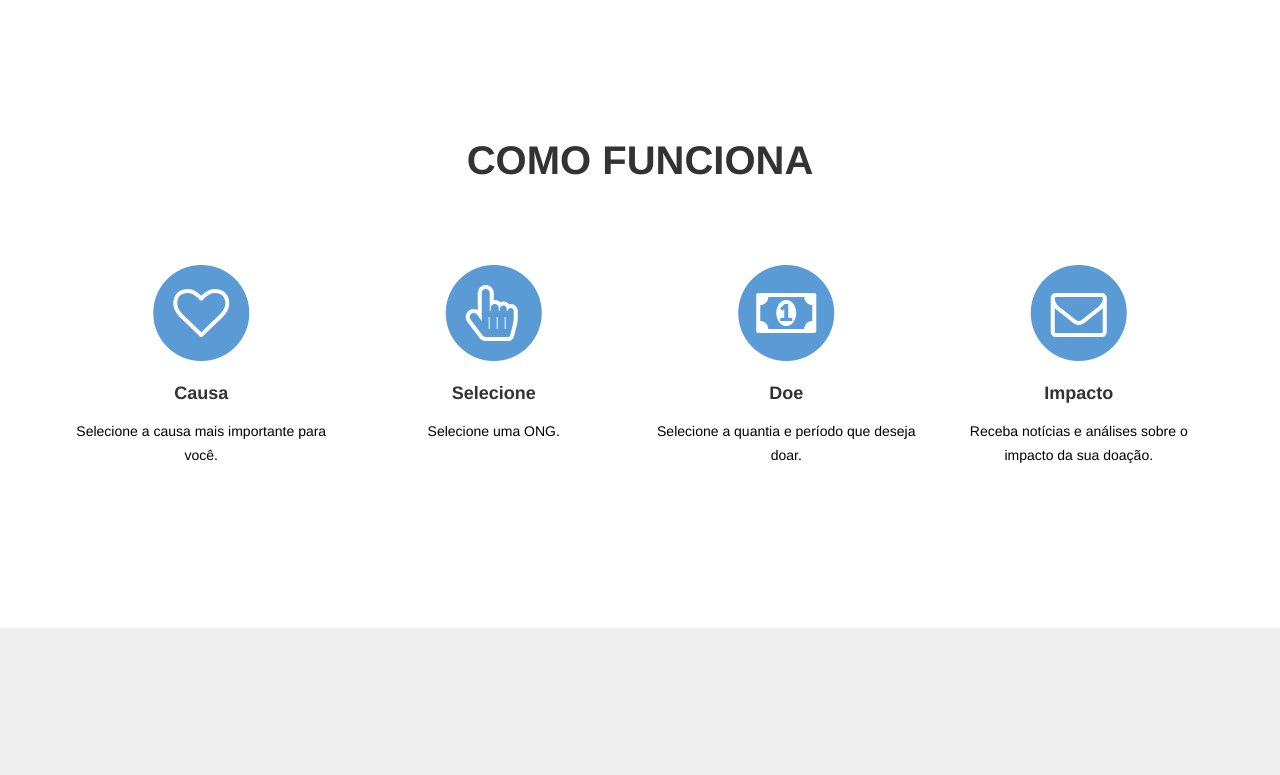
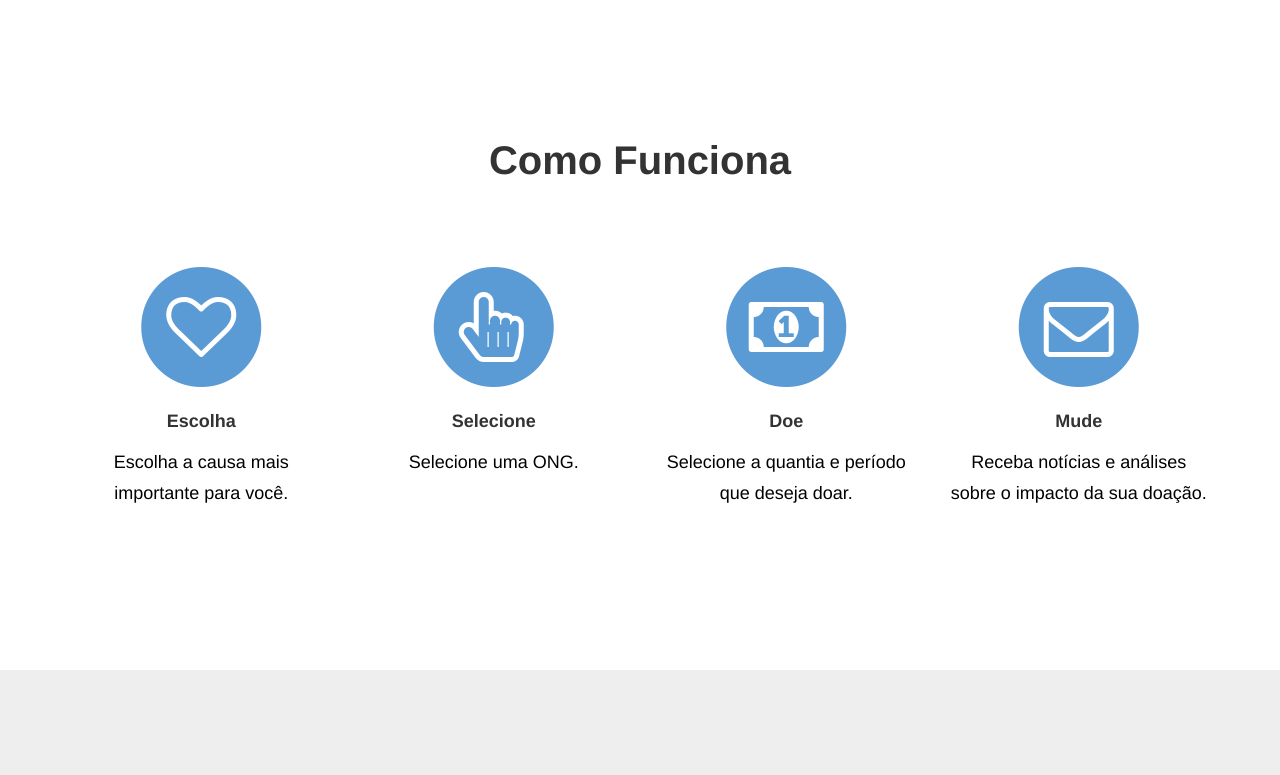
Before and after one commit to guipsamora/doebem.org, a website: page index.html in a window 1280 px wide. Shown: the part 780-1555 px from the top of the page. Drawn offline with nearby package versions, Linux system fonts and the light colour scheme; a web font is replaced by a local one.

Commit message:
Ajustes gerais 15/09/16

```diff
--- a/css/agency.css
+++ b/css/agency.css
@@ -14,11 +14,12 @@ color: black;
   color: #5b9bd5;
 }
 p {
-  font-size: 14px;
+  font-size: 18px;
   line-height: 1.75;
 }
+
 p.large {
-  font-size: 16px;
+  font-size: 20px;
 }
 a,
 a:hover,
@@ -43,7 +44,7 @@ h4,
 h5,
 h6 {
   font-family: "Helvetica Neue", Helvetica, Arial, sans-serif;
-  text-transform: uppercase;
+  /*text-transform: uppercase;*/
   font-weight: 700;
 }
 .img-centered {
@@ -250,7 +251,6 @@ header .intro-text .intro-lead-in {
 }
 header .intro-text .intro-heading {
   font-family: "Helvetica Neue", Helvetica, Arial, sans-serif;
-  /*text-transform: uppercase;*/
   font-weight: 300;
   font-size: 50px;
   line-height: 50px;
--- a/index.html
+++ b/index.html
@@ -83,6 +83,7 @@
             <div class="intro-text">
                 <div class="intro-heading">Doando com o coração e a mente.</div>
                 <a href="#services" class="page-scroll btn btn-xl">Doe</a>
+                <a href="#services" class="page-scroll btn btn-xl">Saiba Mais</a>
             </div>
         </div>
     </header>
@@ -98,24 +99,23 @@
             </div>
             <div class="row text-center">
                 <div class="col-md-3">
-                    <span class="fa-stack fa-4x">
+                    <span class="fa-stack fa-5x">
                         <i class="fa fa-circle fa-stack-2x text-primary"></i>
                         <i class="fa fa-heart-o fa-stack-1x"></i>
                     </span>
-                    <h4 class="service-heading">Causa</h4>
-                    <p class="text-muted">Selecione a causa mais importante para você.</p>
+                    <h4 class="service-heading">Escolha</h4>
+                    <p class="text-muted">Escolha a causa mais importante para você.</p>
                 </div>
                 <div class="col-md-3">
-                    <span class="fa-stack fa-4x">
+                    <span class="fa-stack fa-5x">
                         <i class="fa fa-circle fa-stack-2x text-primary"></i>
                         <i class="fa fa-hand-pointer-o fa-stack-1x"></i>
                     </span>
                     <h4 class="service-heading">Selecione</h4>
-<!--                     <p class="text-muted">Through a rigorous selection process we present you with 5 ONGs so you can learn more about their work.</p> -->
                     <p class="text-muted">Selecione uma ONG.</p>
                 </div>
                 <div class="col-md-3">
-                    <span class="fa-stack fa-4x">
+                    <span class="fa-stack fa-5x">
                         <i class="fa fa-circle fa-stack-2x text-primary"></i>
                         <i class="fa fa-money fa-stack-1x "></i>
                     </span>
@@ -123,11 +123,11 @@
                     <p class="text-muted">Selecione a quantia e período que deseja doar.</p>
                 </div>
                 <div class="col-md-3">
-                    <span class="fa-stack fa-4x">
+                    <span class="fa-stack fa-5x">
                         <i class="fa fa-circle fa-stack-2x text-primary"></i>
                         <i class="fa fa-envelope-o fa-stack-1x"></i>
                     </span>
-                    <h4 class="service-heading">Impacto</h4>
+                    <h4 class="service-heading">Mude</h4>
                     <p class="text-muted">Receba notícias e análises sobre o impacto da sua doação.</p>
                 </div>
 
@@ -410,6 +410,7 @@
                 <div class="col-lg-12 text-center">
                     <h2 class="section-heading">Contato</h2>
                     <!-- <h3 class="section-subheading text-muted">Lorem ipsum dolor sit amet consectetur.</h3> -->
+                    <br><br><br>
                 </div>
             </div>
             <div class="row">
```
Also changed, not shown: metodologia.html (+7 -6 lines), sobre.html (+1 -0 lines), img/team/2.jpg (deleted).
